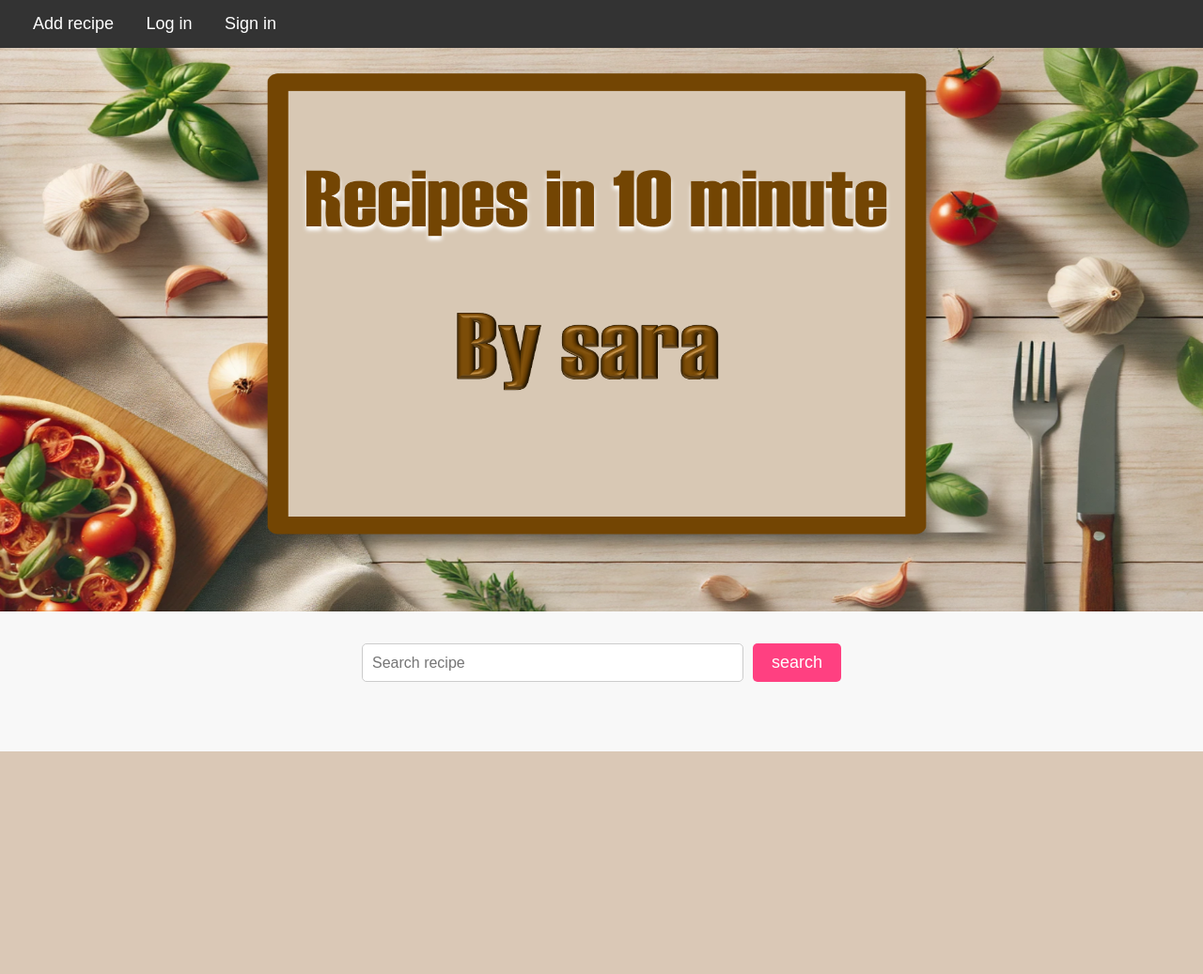
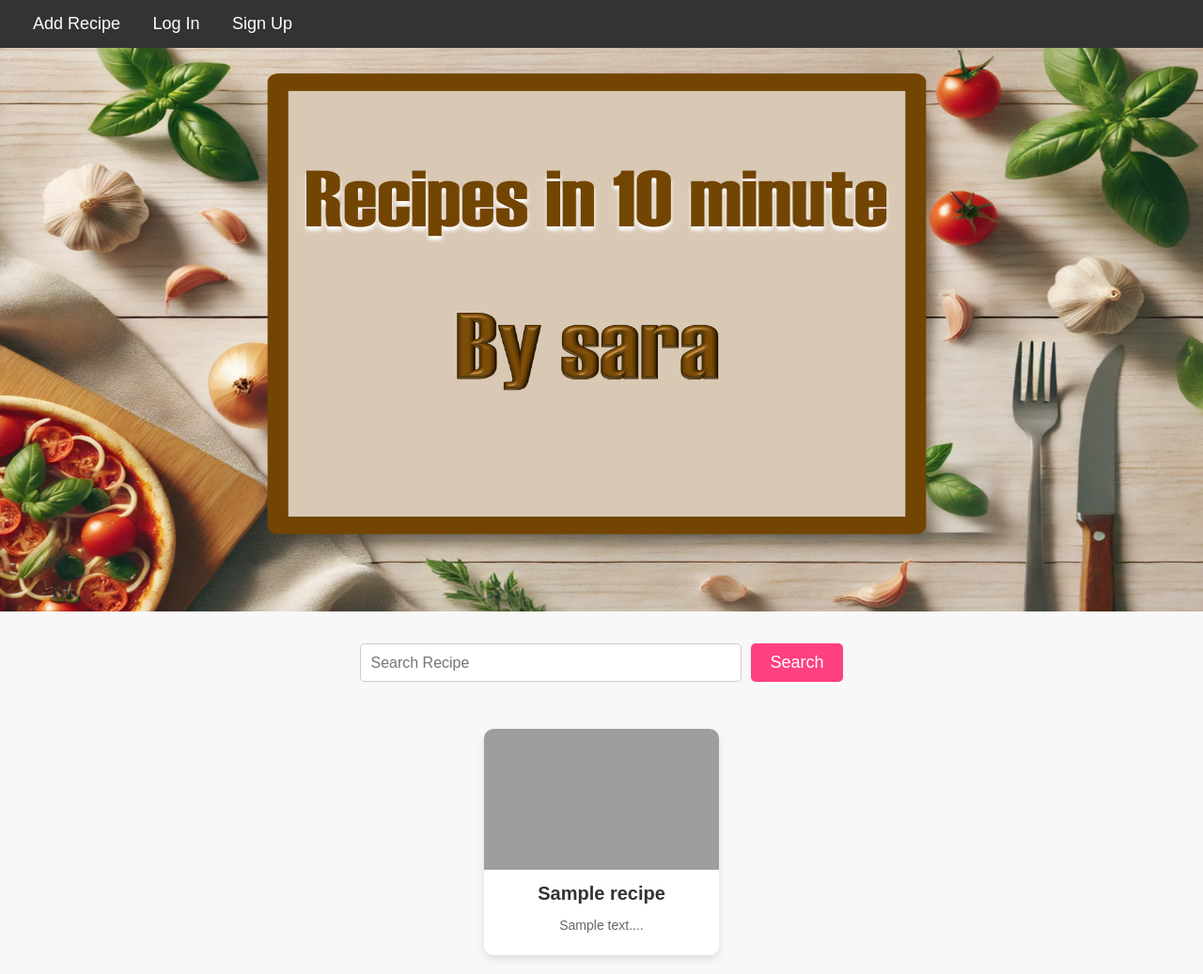
Before and after one commit to SaraCohen3446/project-python, a Flask app: template templates/Server.html in a window 1280 px wide. Shown: the whole page at 94% size. Before the commit the page ends 800 px from the top, so only its background shows below. Run offline with Flask 3, Linux system fonts and the light colour scheme; the template is opened without the code that fills it: most values are stand-ins (such as "Sample title", 1, 10 or a date in 2020); grey boxes are pictures that could not be loaded.

Commit message:
commit-4-3-2025

```diff
--- a/server.py
+++ b/server.py
@@ -21,10 +21,21 @@ def allowed_file(filename):
 
 
 # Home page
-@app.route('/')
+@app.route('/', methods=['GET', 'POST'])
 def root():
     user_id = session.get('user_id')
-    return render_template('Server.html', user_id=user_id)
+
+    # אם מתבצע חיפוש, נעביר את השאילתה למסלול get_recipe_by_title
+    if request.method == 'POST':
+        title = request.form.get('title', '').strip()
+        return redirect(url_for('get_recipe_by_title', title=title))
+
+    # אם אין חיפוש, נשלוף את כל המתכונים
+    with get_recipe.connect_to_database() as connection:
+        recipes = get_recipe.get_all_recipes(connection)
+
+    return render_template('Server.html', user_id=user_id, recipes=recipes)
+
 
 
 # View comments for a specific recipe
@@ -126,8 +137,6 @@ def delete_recipe_route(recipe_id):
     return redirect(url_for('dashboard'))
 
 
-# Add new recipe
-# הוספת מתכון חדש
 # הוספת מתכון חדש
 @app.route('/add_new_recipe', methods=['GET', 'POST'])
 def add_new_recipe():
@@ -169,18 +178,20 @@ def add_new_recipe():
 
 
 # צפייה במתכון לפי כותרת
-@app.route('/get_recipe_by_title', methods=['GET', 'POST'])
+@app.route('/get_recipe_by_title', methods=['GET'])
 def get_recipe_by_title():
-    if request.method == 'POST':
-        title = request.form.get('title', '').strip()
+    title = request.args.get('title', '').strip()
 
-        with get_recipe.connect_to_database() as connection:
-            recipe = get_recipe.get_recipe_by_title(connection, title)
+    if not title:
+        return "Title is required", 400
 
-        if recipe:
-            return render_template('RecipeDetails.html', recipe=recipe)
-        return "Recipe not found", 404
-    return render_template('GetRecipeByTitle.html')
+    with get_recipe.connect_to_database() as connection:
+        recipe = get_recipe.get_recipe_by_title(connection, title)
+
+    if recipe:
+        return render_template('RecipeDetails.html', recipe=recipe)
+
+    return "Recipe not found", 404
 
 
 # מחיקת משתמש
--- a/static/css/server.css
+++ b/static/css/server.css
@@ -18,8 +18,8 @@ header {
 }
 
 .logo img {
-    width:100%;
-    height:600px;
+    width: 100%;
+    height: 600px;
 }
 
 nav a {
@@ -69,5 +69,46 @@ button {
 }
 
 button:hover {
-    background-color: #white;
+    background-color: #e6006b;
 }
+
+.recipe-container {
+    display: flex;
+    flex-wrap: wrap;
+    justify-content: center;
+    gap: 20px;
+    padding: 20px;
+}
+
+.recipe-card {
+    width: 250px;
+    background: white;
+    border-radius: 10px;
+    box-shadow: 0 4px 8px rgba(0, 0, 0, 0.1);
+    overflow: hidden;
+    text-align: center;
+    cursor: pointer;
+    transition: transform 0.3s ease;
+}
+
+.recipe-card:hover {
+    transform: scale(1.05);
+}
+
+.recipe-card img {
+    width: 100%;
+    height: 150px;
+    object-fit: cover;
+}
+
+.recipe-card h3 {
+    margin: 10px 0;
+    font-size: 20px;
+    color: #333;
+}
+
+.recipe-card p {
+    font-size: 14px;
+    color: #666;
+    padding: 0 10px 10px;
+}
--- a/templates/Server.html
+++ b/templates/Server.html
@@ -1,30 +1,43 @@
 <!DOCTYPE html>
-<html lang="he">
+<html lang="en">
 <head>
     <meta charset="UTF-8">
     <meta name="viewport" content="width=device-width, initial-scale=1.0">
-    <title>recipe in 10 minitues</title>
+    <title>Recipe in 10 Minutes</title>
     <link rel="stylesheet" href="{{ url_for('static', filename='css/server.css') }}">
 </head>
 <body>
     <header>
         <nav>
-            <a href="{{ url_for('add_new_recipe') }}">Add recipe</a>
+            <a href="{{ url_for('add_new_recipe') }}">Add Recipe</a>
             {% if user_id %}
-                <a href="{{ url_for('dashboard') }}">Youre recipe</a>
-                <a href="{{ url_for('logout') }}">Log out</a>
+                <a href="{{ url_for('dashboard') }}">Your Recipes</a>
+                <a href="{{ url_for('logout') }}">Log Out</a>
             {% else %}
-                <a href="{{ url_for('login') }}">Log in</a>
-                <a href="{{ url_for('add_new_user') }}">Sign in</a>
+                <a href="{{ url_for('login') }}">Log In</a>
+                <a href="{{ url_for('add_new_user') }}">Sign Up</a>
             {% endif %}
         </nav>
     </header>
-      <div class="logo">
-            <img src="{{ url_for('static', filename='uploads/wallper.png') }}" alt="לוגו האתר">
+    <div class="logo">
+        <img src="{{ url_for('static', filename='uploads/wallper.png') }}" alt="Website Logo">
+    </div>
+    <form action="{{ url_for('root') }}" method="POST">
+        <input type="text" name="title" placeholder="Search Recipe" required>
+        <button type="submit">Search</button>
+    </form>
+    <div class="recipe-container">
+        {% for recipe in recipes %}
+        <div class="recipe-card" onclick="window.location.href='{{ url_for('view_recipe', recipe_id=recipe.recipe_id) }}'">
+            {% if recipe.image %}
+                <img src="{{ url_for('static', filename='uploads/' + recipe.image) }}" alt="{{ recipe.title }}">
+            {% else %}
+                <img src="{{ url_for('static', filename='uploads/default.jpg') }}" alt="{{ recipe.title }}">
+            {% endif %}
+            <h3>{{ recipe.title }}</h3>
+            <p>{{ recipe.description[:100] }}...</p>
         </div>
-        <form action="{{ url_for('get_recipe_by_title') }}" method="POST">
-            <input type="text" name="title" placeholder="Search recipe" required>
-            <button type="submit">search</button>
-        </form>
+        {% endfor %}
+    </div>
 </body>
 </html>
```
Also changed, not shown: models/get_recipe.py (+23 -13 lines).
